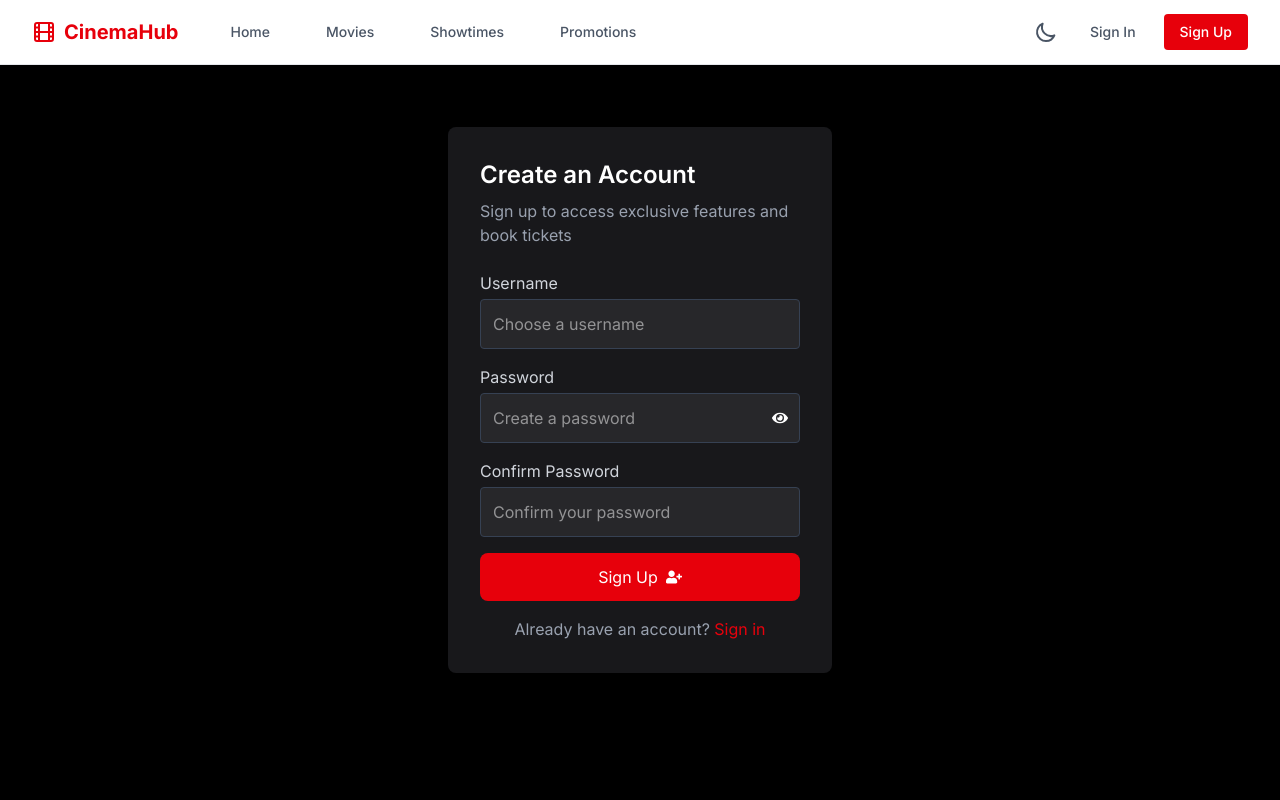
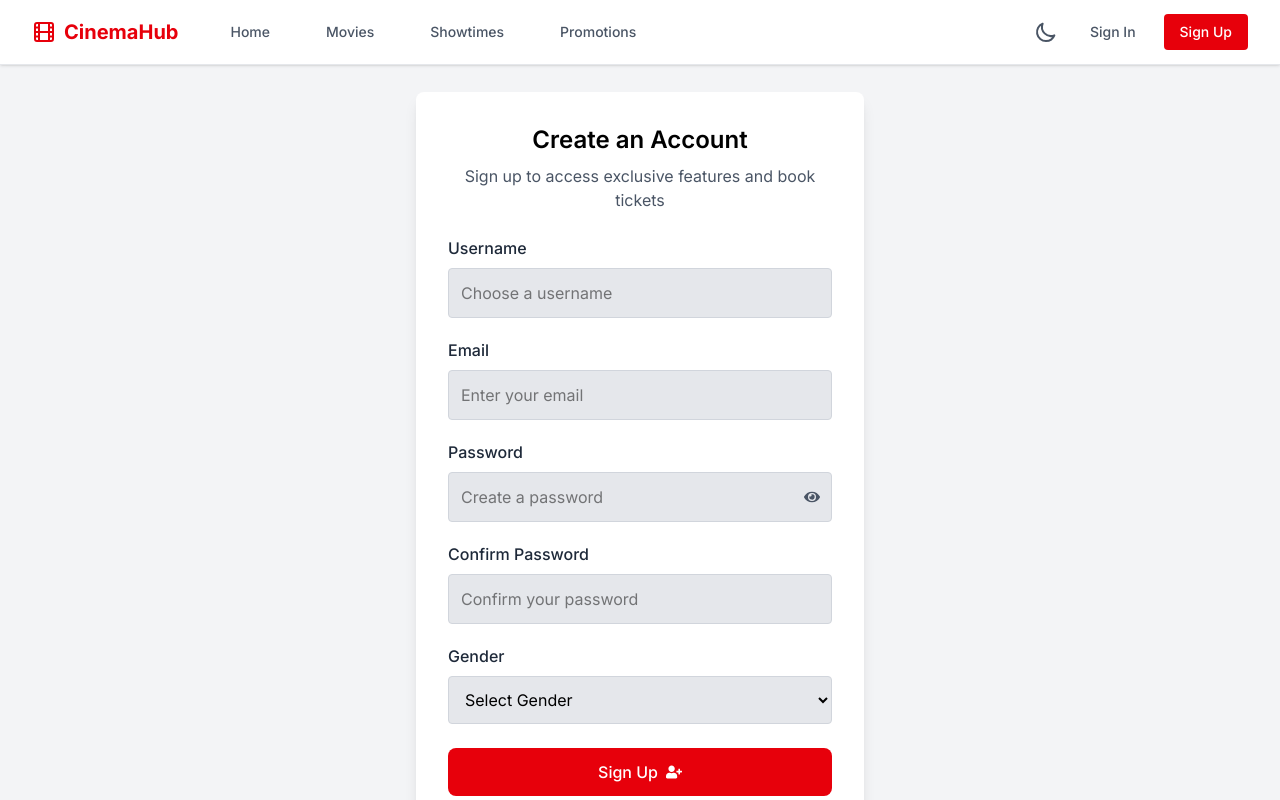
Before and after one commit to lh-rubz/GSG_Cinema, a Next.js app: page /signup in a window 1280 px wide. Shown: the top 800 px of the page. Built offline with nearby package versions, Linux system fonts and the light colour scheme.

Commit message:
add dark light and add more email and gender for sighup form

```diff
--- a/app/signin/page.tsx
+++ b/app/signin/page.tsx
@@ -2,7 +2,7 @@
 
 export default function SignInPage() {
     return (
-        <div className="flex flex-col items-center justify-center min-h-screen bg-black text-white">
+        <div className="flex flex-col items-center justify-center min-h-screen bg-gray-100 dark:bg-black text-black dark:text-white">
             <LoginForm />
         </div>
     );
--- a/app/signup/page.tsx
+++ b/app/signup/page.tsx
@@ -1,9 +1,10 @@
+// page.tsx
 import SignUpForm from "@/components/signup-form";
 
-export default function SignUnPage() {
+export default function SignUpPage() {
     return (
-        <div className="flex flex-col items-center justify-center min-h-screen bg-black text-white">
+        <main className="flex items-center justify-center min-h-[calc(100vh-4rem)] p-15 bg-gray-100 dark:bg-black text-black dark:text-white">
             <SignUpForm />
-        </div>
+        </main>
     );
 }
--- a/components/login-form.tsx
+++ b/components/login-form.tsx
@@ -9,16 +9,16 @@
     const [showPassword, setShowPassword] = useState(false);
 
     return (
-        <div className="flex justify-center items-center min-h-screen">
-            <div className="bg-zinc-900 p-8 rounded-lg shadow-lg w-96">
-                <h2 className="text-white text-2xl font-semibold mb-2">Sign In</h2>
-                <p className="text-gray-400 mb-6">Enter your credentials to access your account</p>
+        <div className="flex justify-center items-center min-h-screen bg-gray-100 dark:bg-black">
+            <div className="bg-white dark:bg-zinc-900 p-8 rounded-lg shadow-lg w-96">
+                <h2 className="text-black dark:text-white text-2xl font-semibold mb-2">Sign In</h2>
+                <p className="text-gray-600 dark:text-gray-400 mb-6">Enter your credentials to access your account</p>
 
                 <div className="mb-4">
-                    <label className="block text-gray-300 mb-1">Username</label>
+                    <label className="block text-gray-800 dark:text-gray-300 mb-1">Username</label>
                     <input
                         type="text"
-                        className="w-full p-3 rounded bg-zinc-800 text-white border border-gray-700 focus:border-red-600 focus:outline-none"
+                        className="w-full p-3 rounded bg-gray-200 dark:bg-zinc-800 text-black dark:text-white border border-gray-300 dark:border-gray-700 focus:border-red-600 focus:outline-none"
                         placeholder="Enter your username"
                         value={username}
                         onChange={(e) => setUsername(e.target.value)}
@@ -26,18 +26,18 @@
                 </div>
 
                 <div className="mb-4 relative">
-                    <label className="block text-gray-300 mb-1">Password</label>
+                    <label className="block text-gray-800 dark:text-gray-300 mb-1">Password</label>
                     <div className="relative w-full">
                         <input
                             type={showPassword ? 'text' : 'password'}
-                            className="w-full p-3 pr-10 rounded bg-zinc-800 text-white border border-gray-700 focus:border-red-600 focus:outline-none"
+                            className="w-full p-3 pr-10 rounded bg-gray-200 dark:bg-zinc-800 text-black dark:text-white border border-gray-300 dark:border-gray-700 focus:border-red-600 focus:outline-none"
                             placeholder="Enter your password"
                             value={password}
                             onChange={(e) => setPassword(e.target.value)}
                         />
                         <button
                             type="button"
-                            className="absolute inset-y-0 right-3 flex items-center text-white"
+                            className="absolute inset-y-0 right-3 flex items-center text-gray-600 dark:text-white"
                             onClick={() => setShowPassword(!showPassword)}
                         >
                             {showPassword ? <FaEyeSlash /> : <FaEye />}
@@ -45,12 +45,12 @@
                     </div>
                 </div>
 
-                <button className="w-full flex justify-center items-center gap-2 p-3 bg-red-600 text-white rounded-lg hover:bg-red-700 transition">
+                <button className="w-full flex justify-center items-center gap-2 p-3 bg-red-600 dark:bg-red-700 text-white rounded-lg hover:bg-red-700 dark:hover:bg-red-600 transition">
                     Sign In <FaSignInAlt />
                 </button>
 
-                <p className="text-gray-400 text-center mt-4">
-                    Don't have an account? <a href="/signup" className="text-red-600">Sign up</a>
+                <p className="text-gray-600 dark:text-gray-400 text-center mt-4">
+                    Don't have an account? <a href="/signup" className="text-red-600 dark:text-red-400">Sign up</a>
                 </p>
             </div>
         </div>
--- a/components/signup-form.tsx
+++ b/components/signup-form.tsx
@@ -1,3 +1,4 @@
+// signup-form.tsx
 'use client';
 
 import { useState } from 'react';
@@ -5,40 +6,56 @@
 
 export default function SignUpForm() {
     const [username, setUsername] = useState('');
+    const [email, setEmail] = useState('');
     const [password, setPassword] = useState('');
     const [confirmPassword, setConfirmPassword] = useState('');
+    const [gender, setGender] = useState('');
     const [showPassword, setShowPassword] = useState(false);
 
     return (
-        <div className="flex justify-center items-center min-h-screen">
-            <div className="bg-zinc-900 p-8 rounded-lg shadow-lg w-96">
-                <h2 className="text-white text-2xl font-semibold mb-2">Create an Account</h2>
-                <p className="text-gray-400 mb-6">Sign up to access exclusive features and book tickets</p>
+        <div className="w-full max-w-md mx-4 my-8">
+            <div className="bg-white dark:bg-zinc-900 p-8 rounded-lg shadow-lg space-y-6">
+                <div className="text-center">
+                    <h2 className="text-black dark:text-white text-2xl font-semibold mb-2">Create an Account</h2>
+                    <p className="text-gray-600 dark:text-gray-400">Sign up to access exclusive features and book tickets</p>
+                </div>
 
-                <div className="mb-4">
-                    <label className="block text-gray-300 mb-1">Username</label>
+                <div className="space-y-5">
+                    <div>
+                        <label className="block text-gray-800 dark:text-gray-300 mb-2 font-medium">Username</label>
                         <input
                             type="text"
-                        className="w-full p-3 rounded bg-zinc-800 text-white border border-gray-700 focus:border-red-600 focus:outline-none"
+                            className="w-full p-3 rounded bg-gray-200 dark:bg-zinc-800 text-black dark:text-white border border-gray-300 dark:border-gray-700 focus:border-red-600 focus:outline-none"
                             placeholder="Choose a username"
                             value={username}
                             onChange={(e) => setUsername(e.target.value)}
                         />
                     </div>
 
-                <div className="mb-4 relative">
-                    <label className="block text-gray-300 mb-1">Password</label>
+                    <div>
+                        <label className="block text-gray-800 dark:text-gray-300 mb-2 font-medium">Email</label>
+                        <input
+                            type="email"
+                            className="w-full p-3 rounded bg-gray-200 dark:bg-zinc-800 text-black dark:text-white border border-gray-300 dark:border-gray-700 focus:border-red-600 focus:outline-none"
+                            placeholder="Enter your email"
+                            value={email}
+                            onChange={(e) => setEmail(e.target.value)}
+                        />
+                    </div>
+
+                    <div className="relative">
+                        <label className="block text-gray-800 dark:text-gray-300 mb-2 font-medium">Password</label>
                         <div className="relative w-full">
                             <input
                                 type={showPassword ? 'text' : 'password'}
-                            className="w-full p-3 pr-10 rounded bg-zinc-800 text-white border border-gray-700 focus:border-red-600 focus:outline-none"
+                                className="w-full p-3 pr-10 rounded bg-gray-200 dark:bg-zinc-800 text-black dark:text-white border border-gray-300 dark:border-gray-700 focus:border-red-600 focus:outline-none"
                                 placeholder="Create a password"
                                 value={password}
                                 onChange={(e) => setPassword(e.target.value)}
                             />
                             <button
                                 type="button"
-                            className="absolute inset-y-0 right-3 flex items-center text-white"
+                                className="absolute inset-y-0 right-3 flex items-center text-gray-600 dark:text-white"
                                 onClick={() => setShowPassword(!showPassword)}
                             >
                                 {showPassword ? <FaEyeSlash /> : <FaEye />}
@@ -46,23 +63,37 @@
                         </div>
                     </div>
 
-                <div className="mb-4">
-                    <label className="block text-gray-300 mb-1">Confirm Password</label>
+                    <div>
+                        <label className="block text-gray-800 dark:text-gray-300 mb-2 font-medium">Confirm Password</label>
                         <input
                             type="password"
-                        className="w-full p-3 rounded bg-zinc-800 text-white border border-gray-700 focus:border-red-600 focus:outline-none"
+                            className="w-full p-3 rounded bg-gray-200 dark:bg-zinc-800 text-black dark:text-white border border-gray-300 dark:border-gray-700 focus:border-red-600 focus:outline-none"
                             placeholder="Confirm your password"
                             value={confirmPassword}
                             onChange={(e) => setConfirmPassword(e.target.value)}
                         />
                     </div>
 
-                <button className="w-full flex justify-center items-center gap-2 p-3 bg-red-600 text-white rounded-lg hover:bg-red-700 transition">
+                    <div>
+                        <label className="block text-gray-800 dark:text-gray-300 mb-2 font-medium">Gender</label>
+                        <select
+                            className="w-full p-3 rounded bg-gray-200 dark:bg-zinc-800 text-black dark:text-white border border-gray-300 dark:border-gray-700 focus:border-red-600 focus:outline-none"
+                            value={gender}
+                            onChange={(e) => setGender(e.target.value)}
+                        >
+                            <option value="">Select Gender</option>
+                            <option value="male">Male</option>
+                            <option value="female">Female</option>
+                        </select>
+                    </div>
+                </div>
+
+                <button className="w-full flex justify-center items-center gap-2 p-3 bg-red-600 dark:bg-red-700 text-white rounded-lg hover:bg-red-700 dark:hover:bg-red-600 transition font-medium">
                     Sign Up <FaUserPlus />
                 </button>
 
-                <p className="text-gray-400 text-center mt-4">
-                    Already have an account? <a href="/signin" className="text-red-600">Sign in</a>
+                <p className="text-gray-600 dark:text-gray-400 text-center pt-4">
+                    Already have an account? <a href="/signin" className="text-red-600 dark:text-red-400 hover:underline">Sign in</a>
                 </p>
             </div>
         </div>
```
Lines whose indentation alone changed are shown as unchanged.
